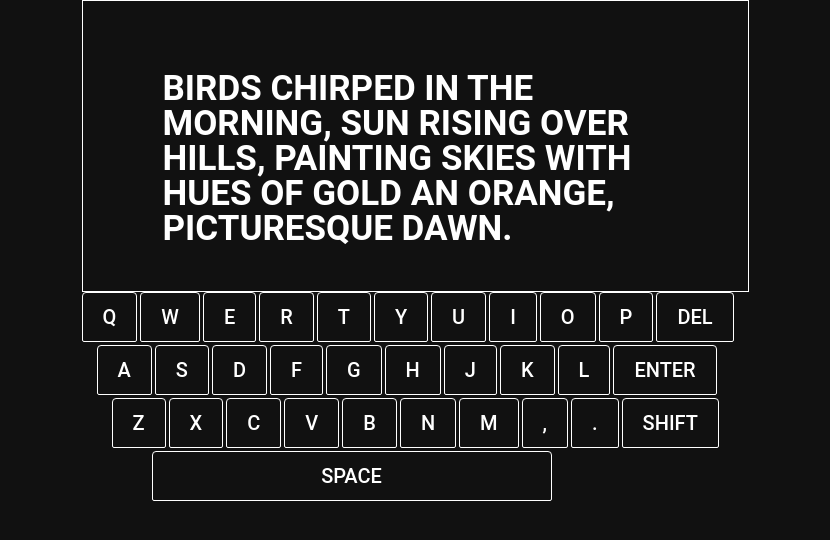
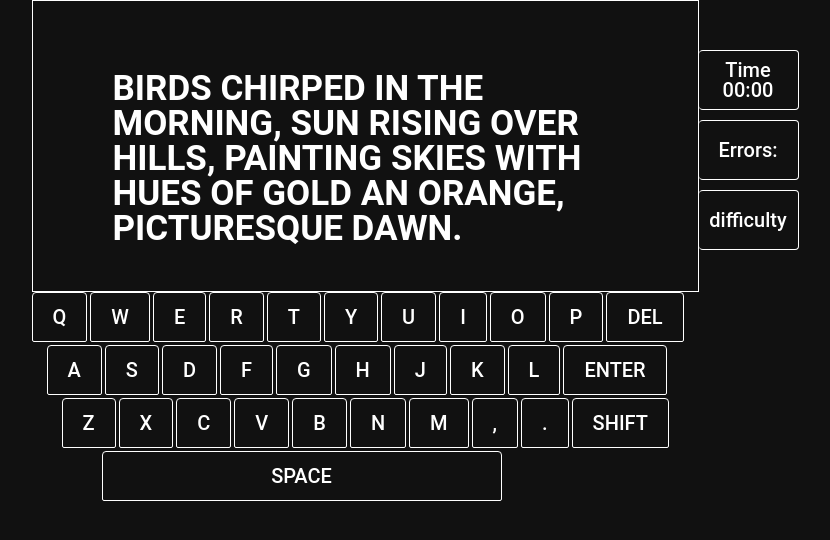
Before and after one commit to LTovarAlc/typingLikePro, a React (Create React App) app: page /VirtualKeyboard in a window 1280 px wide. Shown: the top 540 px of the page, without its empty margins (225-1055 px from the left). Built offline with nearby package versions, Linux system fonts and the light colour scheme.

Commit message:
add stopwatch

```diff
--- a/src/components/mechanographic-layout/keyboard/virtualKeyboard.jsx
+++ b/src/components/mechanographic-layout/keyboard/virtualKeyboard.jsx
@@ -2,15 +2,13 @@ import React, { useState, useEffect } from "react";
 import ButtonKey from "./buttonKey/buttonKey";
 import "./keyboard.css";
 
-const VirtualKeyboard = ({ setTypedText }) => {
+const VirtualKeyboard = ({ setTypedText, onKeyPress }) => {
     const [activeKeys, setActiveKeys] = useState({});
 
-    // Arrays with keys
     const firstRowLetters = ["Q", "W", "E", "R", "T", "Y", "U", "I", "O", "P", "Del"];
     const secondRowLetters = ["A", "S", "D", "F", "G", "H", "J", "K", "L", "Enter"];
     const thirdRowLetters = ["Z", "X", "C", "V", "B", "N", "M", ",", ".", "Shift"];
 
-    // event keydown
     const handleKeyDown = (event) => {
         const keyPressed = event.key.toUpperCase();
         if (
@@ -20,9 +18,8 @@ const VirtualKeyboard = ({ setTypedText }) => {
             keyPressed === ' '
         ) {
             setActiveKeys(prevKeys => ({ ...prevKeys, [keyPressed]: true }));
-            setTypedText(prevText => {
-                return prevText + event.key;
-            });
+            onKeyPress(event.key);  // Pass the pressed key to the handler
+            setTypedText(prevText => prevText + event.key);
             setTimeout(() => {
                 setActiveKeys(prevKeys => {
                     const newKeys = { ...prevKeys };
@@ -31,9 +28,10 @@ const VirtualKeyboard = ({ setTypedText }) => {
                 });
             }, 100);
         } else if (keyPressed === "BACKSPACE") {
-            setTypedText(prevText => prevText.slice(0, -1)); // delete last letter
+            setTypedText(prevText => prevText.slice(0, -1));
         }
     };
+
     useEffect(() => {
         document.addEventListener("keydown", handleKeyDown);
         return () => {
--- /dev/null
+++ b/src/components/mechanographic-layout/mechanographic-layout.css
@@ -0,0 +1,5 @@
+.mechanographic-layout-container{
+    display: flex;
+    justify-content: center;
+
+}
--- a/src/components/mechanographic-layout/mechanographic-layout.jsx
+++ b/src/components/mechanographic-layout/mechanographic-layout.jsx
@@ -1,16 +1,51 @@
-import React, { useState } from 'react';
-import VirtualKeyboard from './keyboard/virtualKeyboard';
-import VirtualScreen from './virtualScreen/virtualScreen';
+import React, { useState } from "react";
+import VirtualKeyboard from "./keyboard/virtualKeyboard";
+import VirtualScreen from "./virtualScreen/virtualScreen";
+import SidePanel from "./sidePanel/sidePanel";
+import "./mechanographic-layout.css";
 
 function MechanographicLayout() {
-  const [typedText, setTypedText] = useState('');
+    const [typedText, setTypedText] = useState("");
+    const [highlightedIndex, setHighlightedIndex] = useState(0);
+    const [stopwatchStarted, setStopwatchStarted] = useState(false);
+    const [stopwatchStopped, setStopwatchStopped] = useState(false);
 
-  return(
-    <section className="mechanographic-layout">
-      <VirtualScreen typedText={typedText} />
-      <VirtualKeyboard setTypedText={setTypedText} />
-    </section>
-  )
+    const paragraph = "Birds chirped in the morning, sun rising over hills, painting skies with hues of gold an orange, picturesque dawn.";
+
+    const handleKeyPress = (pressedKey) => {
+        const currentChar = paragraph[highlightedIndex];
+        const upperKey = pressedKey.toUpperCase();
+
+        if (currentChar) {
+            const upperChar = currentChar.toUpperCase();
+
+            if (!stopwatchStarted && upperKey === upperChar) {
+                setStopwatchStarted(true);
+            }
+
+            if (upperKey === upperChar) {
+                setHighlightedIndex(prevIndex => prevIndex + 1);
+
+                if (highlightedIndex + 1 === paragraph.length) {
+                    setStopwatchStopped(true);
+                }
+            }
+        }
+
+        setTypedText(prevText => prevText + pressedKey);
+    };
+
+    return (
+        <section className="mechanographic-layout-container">
+            <div className="mechanographic-layout">
+                <VirtualScreen typedText={typedText} paragraph={paragraph} />
+                <VirtualKeyboard setTypedText={setTypedText} onKeyPress={handleKeyPress} />
+            </div>
+            <div className="sidePanel-container">
+                <SidePanel start={stopwatchStarted} stop={stopwatchStopped} />
+            </div>
+        </section>
+    );
 }
 
 export default MechanographicLayout;
--- /dev/null
+++ b/src/components/mechanographic-layout/sidePanel/sidePanel.css
@@ -0,0 +1,26 @@
+.sidePanel{
+    display: flex;
+    flex-direction: column;
+    width: 100px;
+    height: 200px;
+    margin-top: 50px;
+    gap: 10px;
+}
+
+.sidePanel-section{
+    height: 100px;
+    padding: 0px 20px;
+    background-color: transparent;
+    border: 1px solid #fff;
+    border-left: 0;
+    border-radius: 4px ;
+    color: #ffffff;
+    font-size: 20px;
+    font-family: 'Roboto', sans-serif;
+    font-weight: 500;
+    display: flex;
+    justify-content: center;
+    align-items: center;
+    display: flex;
+    flex-direction: column;
+}
--- /dev/null
+++ b/src/components/mechanographic-layout/sidePanel/sidePanel.jsx
@@ -0,0 +1,22 @@
+import React from "react";
+import Stopwatch from "./stopWatch/stopWatch";
+import "./sidePanel.css";
+
+const SidePanel = ({ start, stop }) => {
+    return (
+        <div className="sidePanel">
+            <div className="sidePanel-section">
+                <span>Time</span>
+                <Stopwatch start={start} stop={stop} />
+            </div>
+            <div className="sidePanel-section">
+                <span>Errors:</span>
+            </div>
+            <div className="sidePanel-section">
+                difficulty
+            </div>
+        </div>
+    );
+};
+
+export default SidePanel;
--- /dev/null
+++ b/src/components/mechanographic-layout/sidePanel/stopWatch/stopWatch.jsx
@@ -0,0 +1,41 @@
+import React, { useState, useEffect } from "react";
+import "./stopWatch.css";
+
+const Stopwatch = ({ start, stop }) => {
+    const [time, setTime] = useState(0);
+    const [running, setRunning] = useState(false);
+
+    useEffect(() => {
+        let timer;
+        if (start && !running) {
+            setRunning(true);
+        }
+
+        if (running) {
+            timer = setInterval(() => {
+                setTime(prevTime => prevTime + 1);
+            }, 1000);
+        }
+
+        if (stop && running) {
+            clearInterval(timer);
+            setRunning(false);
+        }
+
+        return () => clearInterval(timer);
+    }, [running, start, stop]);
+
+    const formatTime = (time) => {
+        const minutes = String(Math.floor(time / 60)).padStart(2, '0');
+        const seconds = String(time % 60).padStart(2, '0');
+        return `${minutes}:${seconds}`;
+    };
+
+    return (
+        <div className="stopwatch">
+            <p>{formatTime(time)}</p>
+        </div>
+    );
+};
+
+export default Stopwatch;
--- a/src/components/mechanographic-layout/virtualScreen/virtualScreen.jsx
+++ b/src/components/mechanographic-layout/virtualScreen/virtualScreen.jsx
@@ -1,17 +1,17 @@
 import React, { useState, useEffect } from "react";
 import "./virtualScreen.css";
 
-const VirtualScreen = ({ typedText }) => {
+const VirtualScreen = ({ typedText, paragraph }) => {
     const [currentIndex, setCurrentIndex] = useState(0);
-  const paragraph =
-    "Birds chirped in the morning, sun rising over hills, painting skies with hues of gold an orange, picturesque dawn.";
 
     useEffect(() => {
         const lastTypedLetter = typedText ? typedText[typedText.length - 1].toUpperCase() : null;
-        if (lastTypedLetter && lastTypedLetter === paragraph[currentIndex].toUpperCase()) {
+        const currentChar = paragraph[currentIndex];
+
+        if (currentChar && lastTypedLetter === currentChar.toUpperCase()) {
             setCurrentIndex(prevIndex => prevIndex + 1);
         }
-    }, [typedText]);
+    }, [typedText, paragraph, currentIndex]);
 
     const coloredText = paragraph.slice(0, currentIndex);
     const remainingText = paragraph.slice(currentIndex);
```
Also changed, not shown: src/components/mechanographic-layout/sidePanel/stopWatch/stopWatch.css (added). Lines whose indentation alone changed are shown as unchanged.
